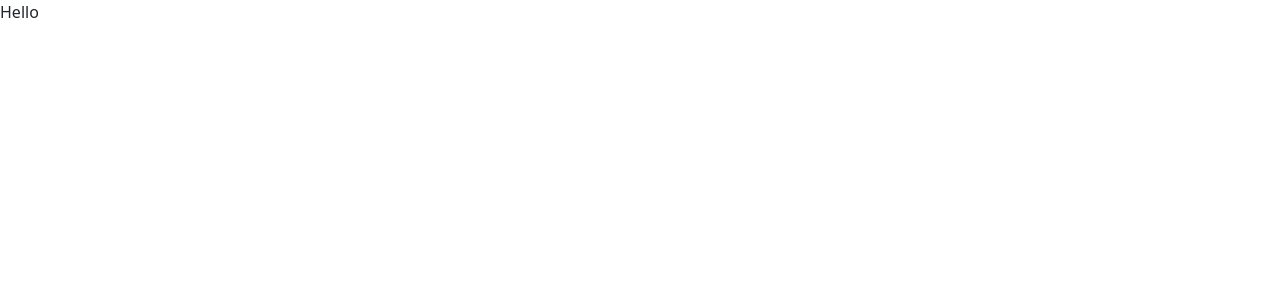
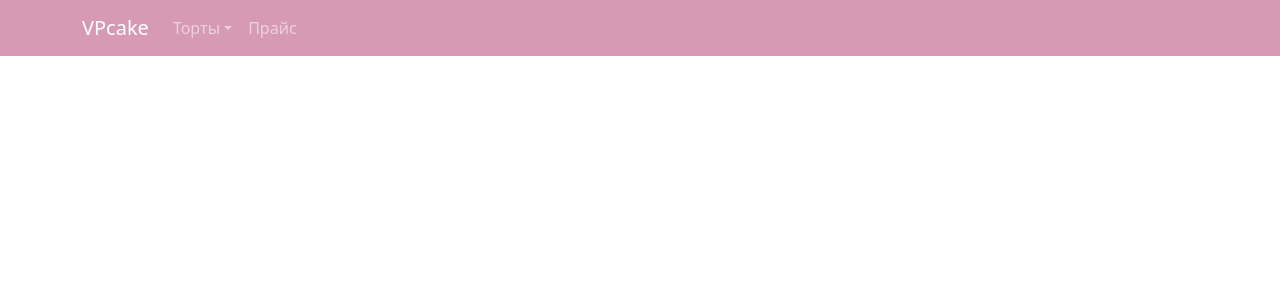
Before and after one commit to sergeianip20/rop, a Next.js app: page /anniversary in a window 1280 px wide. Shown: the top 300 px of the page. Built offline with nearby package versions, Linux system fonts and the light colour scheme.

Commit message:
Update anniversary.js

```diff
--- a/pages/anniversary.js
+++ b/pages/anniversary.js
@@ -8,7 +8,29 @@ import Image from 'next/image'
 
 export default  function anniversary(){
 return<div>
-Hello
+
+<div className ={s.body}>
+<Navbar collapseOnSelect expand="lg"  variant="dark">
+   <Container>
+<Navbar.Brand href="#home">VPcake</Navbar.Brand>
+<Navbar.Toggle aria-controls="responsive-navbar-nav" />
+ <Navbar.Collapse id="responsive-navbar-nav">
+<Nav className="me-auto">
+<NavDropdown title="Торты" id="collasible-nav-dropdown">
+<NavDropdown.Item > <Link href= '/secon'><a className = {s.sa}>детские</a></Link> </NavDropdown.Item>
+<NavDropdown.Item > <Link href= '/'><a className = {s.sa}>заказ</a></Link> </NavDropdown.Item>
+<NavDropdown.Divider />
+<NavDropdown.Item > <Link href= '/price'><a className = {s.sa}>Свадебные</a></Link> </NavDropdown.Item>
+
+<NavDropdown.Item > <Link href= '/anniversary'><a className = {s.sa}>Юбилейные</a></Link> </NavDropdown.Item>
+
+</NavDropdown>
+<Nav.Link href="#features">Прайс</Nav.Link>
+</Nav>
+</Navbar.Collapse>
+</Container>
+</Navbar>
+</div>
 </div>
 
 }
```
